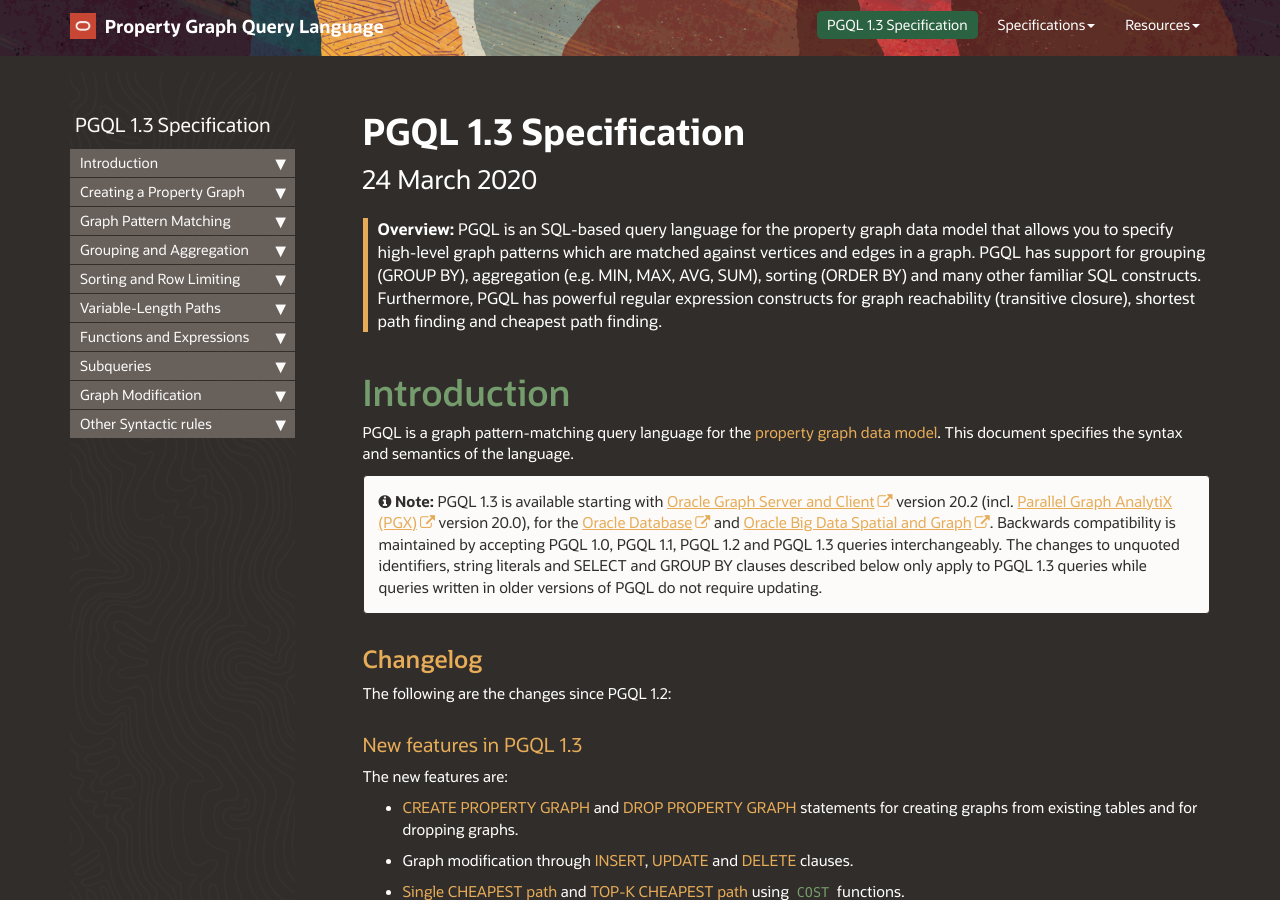
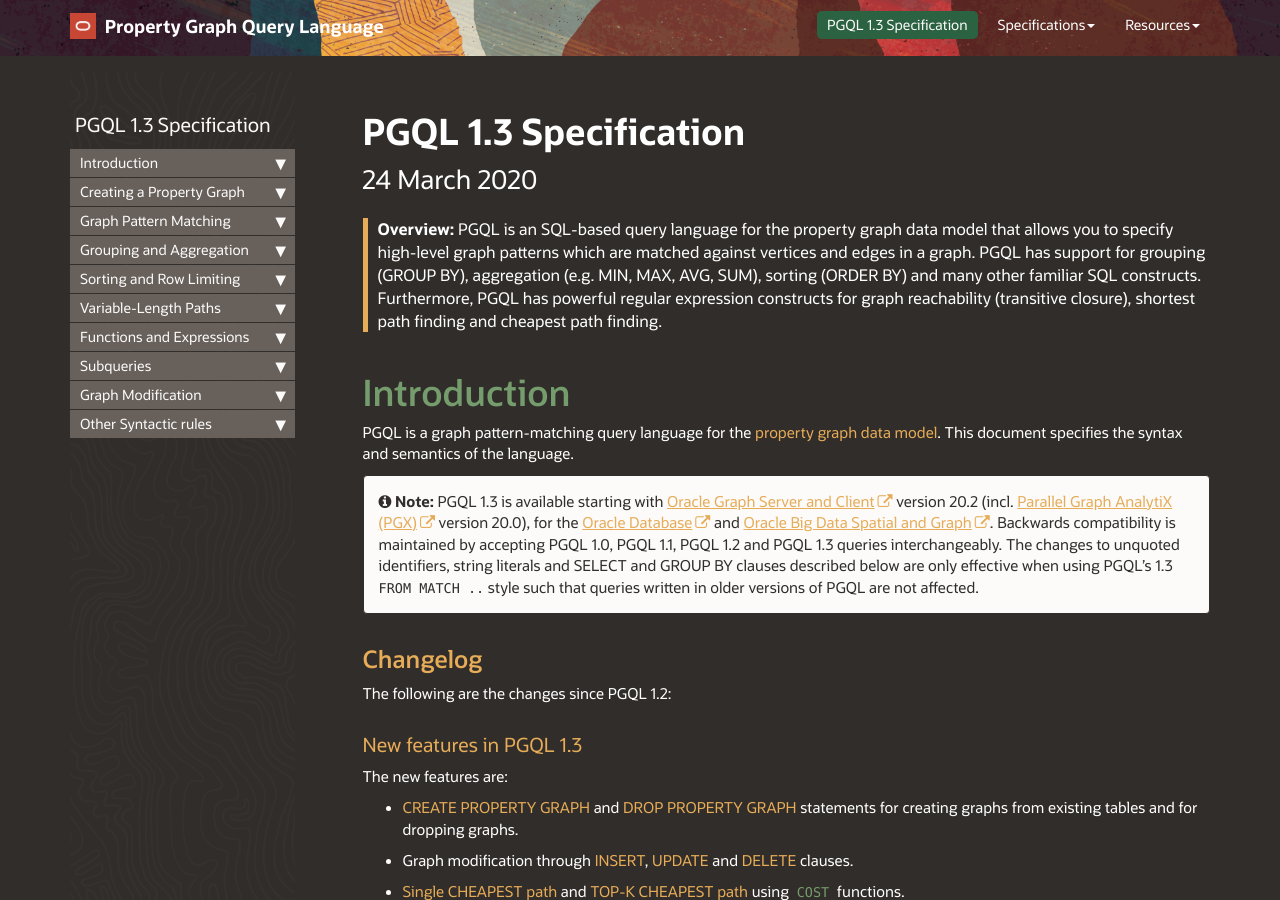
Before and after one commit to oracle/pgql-lang, a Jekyll site: the page built from pages/pgql-1.3-spec.md, in a window 1280 px wide and 900 px high. Built offline with Jekyll 4.4.1, drawn with Linux system fonts in a browser that asks for light colours; nearby versions of some CDN libraries; comment, search, counter and statistics services are not loaded; some of the changed text lies outside the part shown.

Commit message:
minor rewording

```diff
--- a/pages/pgql-1.3-spec.md
+++ b/pages/pgql-1.3-spec.md
@@ -22,8 +22,8 @@
 and [Oracle Big Data Spatial and Graph](https://www.oracle.com/database/technologies/bigdata-spatialandgraph.html).
 
 Backwards compatibility is maintained by accepting PGQL 1.0, PGQL 1.1, PGQL 1.2 and PGQL 1.3 queries interchangeably.
-The changes to unquoted identifiers, string literals and SELECT and GROUP BY clauses described below only apply to PGQL 1.3 queries
-while queries written in older versions of PGQL do not require updating." %}
+The changes to unquoted identifiers, string literals and SELECT and GROUP BY clauses described below are only effective when using PGQL's 1.3 `FROM MATCH ..` style
+such that queries written in older versions of PGQL are not affected." %}
 
 ## Changelog
 
```
